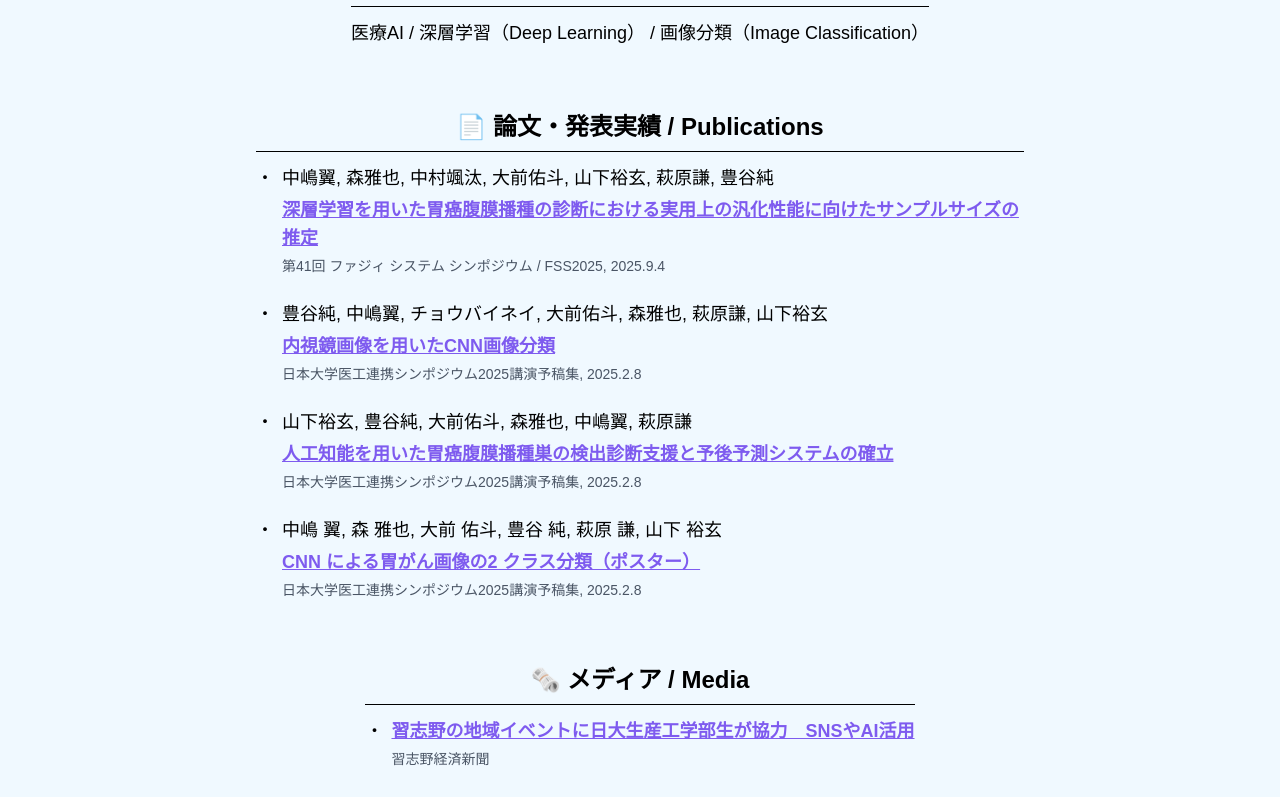
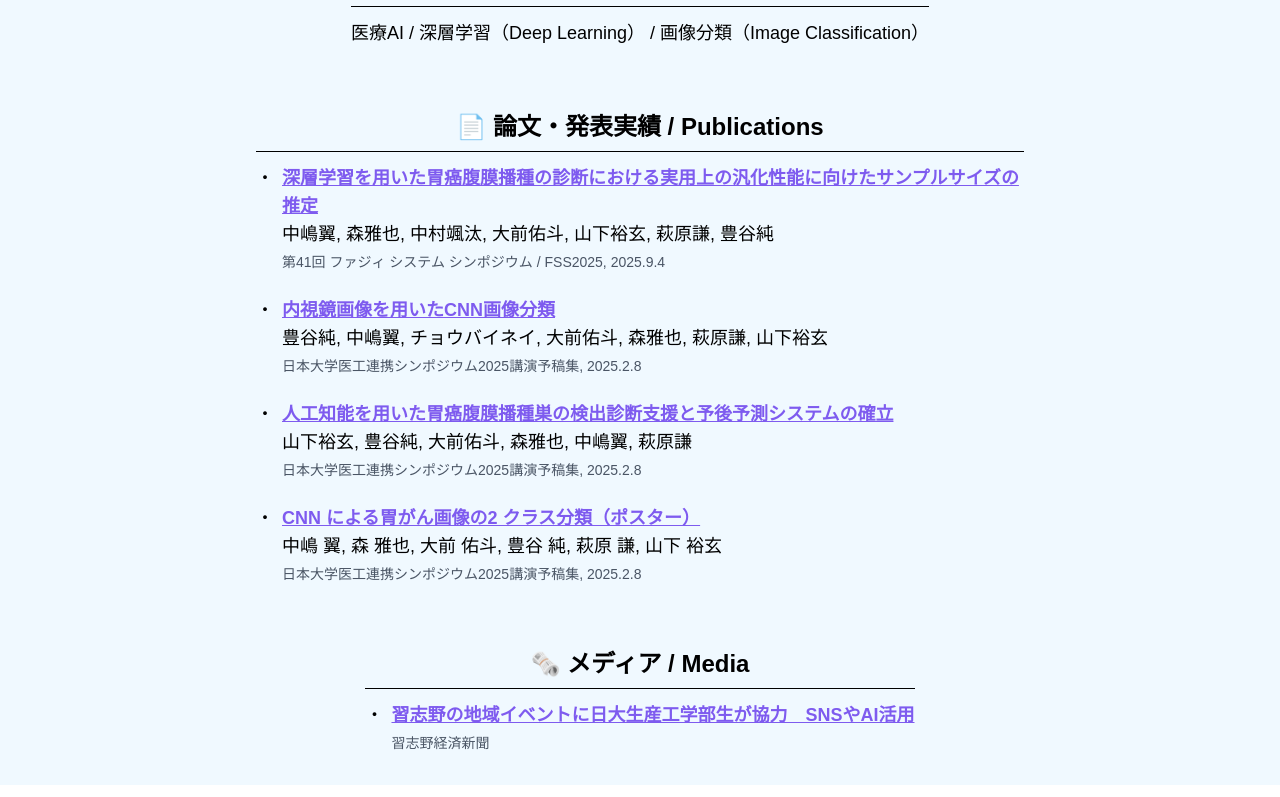
Before and after one commit to Tsubasa-nananana/portfolio, a Next.js app: page / in a window 1280 px wide. Shown: the part 732-1529 px from the top of the page. Built offline with nearby package versions, Linux system fonts and the light colour scheme.

Commit message:
Update page.js

```diff
--- a/src/app/page.js
+++ b/src/app/page.js
@@ -41,11 +41,11 @@ export default function Home() {
 <section className="py-8 text-center">
   <h2 className="text-2xl font-semibold mb-3 border-b pb-2">📄 論文・発表実績 / Publications</h2>
   <ul className="list-none text-left max-w-3xl mx-auto space-y-6">
+
     <li>
       <div className="flex">
         <span className="mr-2">・</span>
         <div>
-                <p className="mb-1">中嶋翼, 森雅也, 中村颯汰, 大前佑斗, 山下裕玄, 萩原謙, 豊谷純</p>
           <a
             href="https://soft-cr.org/fss/2025/files/FSS2025_Program_detail_v10.pdf"
             className="text-[#7e5bef] underline hover:text-[#5b3cc4] font-semibold"
@@ -54,15 +54,16 @@ export default function Home() {
           >
             深層学習を用いた胃癌腹膜播種の診断における実用上の汎化性能に向けたサンプルサイズの推定
           </a>
-                <p className="text-sm text-gray-600 mt-1">第41回 ファジィ システム シンポジウム / FSS2025, 2025.9.4</p>
+          <p className="mb-1">中嶋翼, 森雅也, 中村颯汰, 大前佑斗, 山下裕玄, 萩原謙, 豊谷純</p>
+          <p className="text-sm text-gray-600">第41回 ファジィ システム シンポジウム / FSS2025, 2025.9.4</p>
         </div>
       </div>
     </li>
+
     <li>
       <div className="flex">
         <span className="mr-2">・</span>
         <div>
-                <p className="mb-1">豊谷純, 中嶋翼, チョウバイネイ, 大前佑斗, 森雅也, 萩原謙, 山下裕玄</p>
           <a
             href="https://nuais.blogspot.com/2024/10/symposium2025.html"
             className="text-[#7e5bef] underline hover:text-[#5b3cc4] font-semibold"
@@ -71,15 +72,16 @@ export default function Home() {
           >
             内視鏡画像を用いたCNN画像分類
           </a>
-                <p className="text-sm text-gray-600 mt-1">日本大学医工連携シンポジウム2025講演予稿集, 2025.2.8</p>
+          <p className="mb-1">豊谷純, 中嶋翼, チョウバイネイ, 大前佑斗, 森雅也, 萩原謙, 山下裕玄</p>
+          <p className="text-sm text-gray-600">日本大学医工連携シンポジウム2025講演予稿集, 2025.2.8</p>
         </div>
       </div>
     </li>
+
     <li>
       <div className="flex">
         <span className="mr-2">・</span>
         <div>
-                <p className="mb-1">山下裕玄, 豊谷純, 大前佑斗, 森雅也, 中嶋翼, 萩原謙</p>
           <a
             href="https://nuais.blogspot.com/2024/10/symposium2025.html"
             className="text-[#7e5bef] underline hover:text-[#5b3cc4] font-semibold"
@@ -88,15 +90,16 @@ export default function Home() {
           >
             人工知能を用いた胃癌腹膜播種巣の検出診断支援と予後予測システムの確立
           </a>
-                <p className="text-sm text-gray-600 mt-1">日本大学医工連携シンポジウム2025講演予稿集, 2025.2.8</p>
+          <p className="mb-1">山下裕玄, 豊谷純, 大前佑斗, 森雅也, 中嶋翼, 萩原謙</p>
+          <p className="text-sm text-gray-600">日本大学医工連携シンポジウム2025講演予稿集, 2025.2.8</p>
         </div>
       </div>
     </li>
+
     <li>
       <div className="flex">
         <span className="mr-2">・</span>
         <div>
-                <p className="mb-1">中嶋 翼, 森 雅也, 大前 佑斗, 豊谷 純, 萩原 謙, 山下 裕玄</p>
           <a
             href="https://nuais.blogspot.com/2024/10/symposium2025.html"
             className="text-[#7e5bef] underline hover:text-[#5b3cc4] font-semibold"
@@ -105,12 +108,15 @@ export default function Home() {
           >
             CNN による胃がん画像の2 クラス分類（ポスター）
           </a>
-                <p className="text-sm text-gray-600 mt-1">日本大学医工連携シンポジウム2025講演予稿集, 2025.2.8</p>
+          <p className="mb-1">中嶋 翼, 森 雅也, 大前 佑斗, 豊谷 純, 萩原 謙, 山下 裕玄</p>
+          <p className="text-sm text-gray-600">日本大学医工連携シンポジウム2025講演予稿集, 2025.2.8</p>
         </div>
       </div>
     </li>
+
   </ul>
 </section>
+
 
    {/* メディア */}
    <section className="py-8 text-center">
```
Lines whose indentation alone changed are shown as unchanged.
